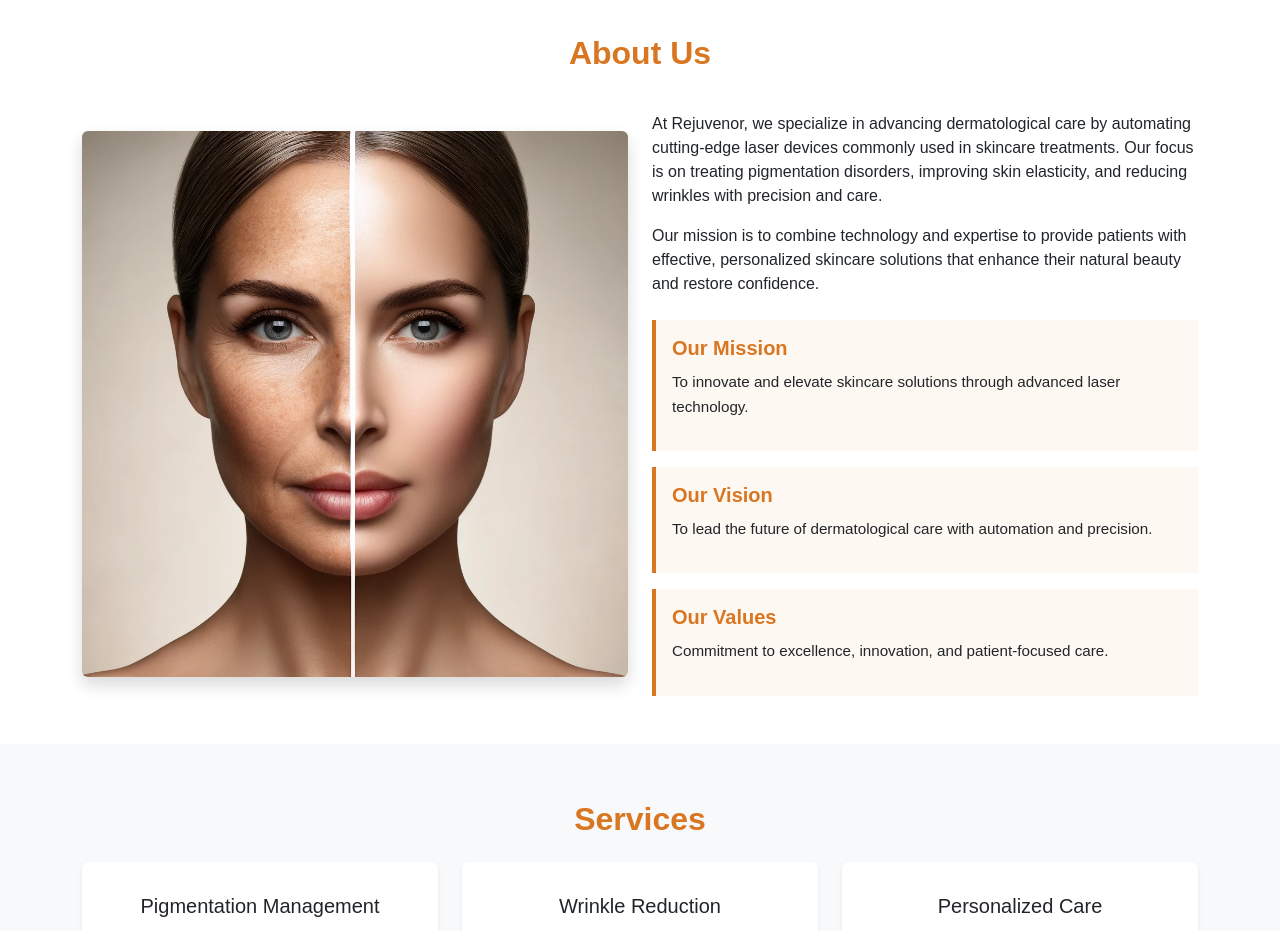
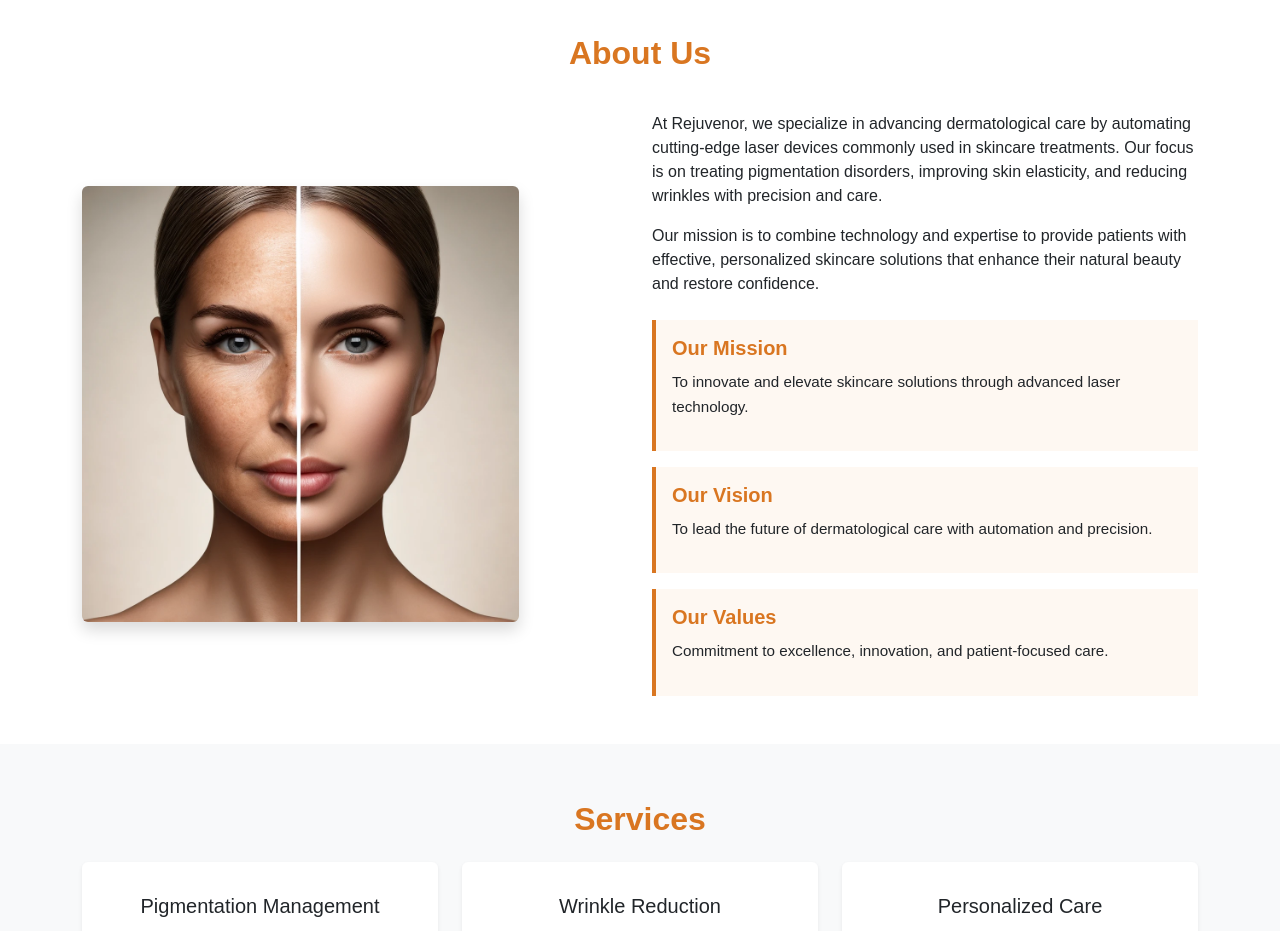
Before and after one commit to rejuvenor/rejuvenator.github.io, a plain HTML site: page index.html in a window 1280 px wide. Shown: the part 840-1771 px from the top of the page. Drawn offline with nearby package versions, Linux system fonts and the light colour scheme.

Commit message:
image resized.

```diff
--- a/index.html
+++ b/index.html
@@ -69,6 +69,12 @@
       font-size: 1.25rem;
       margin-top: 20px;
     }
+
+    #about .img-fluid {
+      width: 80%;  /* 이미지 크기를 전체 너비의 80%로 줄임 */
+      max-width: 500px;  /* 이미지의 최대 크기를 500px로 설정 */
+    }
+
     .btn-primary {
       background-color: var(--primary-color);
       border: none;
```
